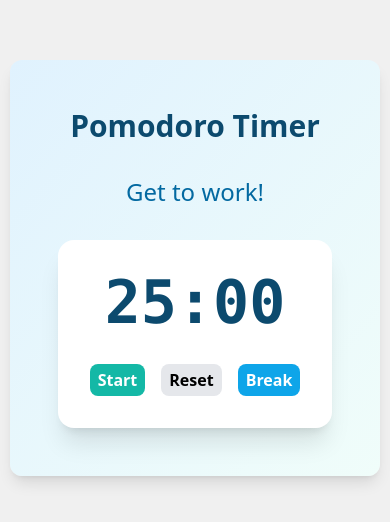
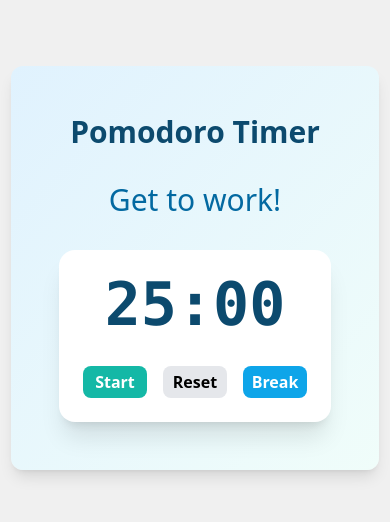
Before and after one commit to elloimbrandon/pomodoro-timer, a Vue app: page / in a window 390 px wide. Shown: the part 154-676 px from the top of the page. Built offline with nearby package versions, Linux system fonts and the light colour scheme.

Commit message:
fix buttons

```diff
--- a/src/components/Timer.vue
+++ b/src/components/Timer.vue
@@ -1,12 +1,12 @@
 <template>
-    <div class="flex flex-col items-center space-y-8 p-8 md:p-12 bg-white rounded-2xl shadow-xl w-full">
+    <div class="flex flex-col items-center space-y-8 p-6 md:p-12 bg-white rounded-2xl shadow-xl w-full">
         <span class="time-value text-6xl font-mono font-bold text-sky-900">
             {{ formattedTime }}
         </span>
         <div class="controls flex gap-4">
             <button
                 @click="handleStartPause"
-                class="px-2 py-1 md:px-6 md:py-3 rounded-lg font-semibold transition-all"
+                class="px-2 py-1 md:px-6 md:py-3 w-16 md:w-24 rounded-lg font-semibold transition-all"
                 :class="activeStore.isRunning
                     ? 'bg-rose-500 hover:bg-rose-600 text-white'
                     : 'bg-teal-500 hover:bg-teal-600 text-white'"
@@ -15,13 +15,13 @@
             </button>
             <button
                 @click="handleReset"
-                class="px-2 py-1 md:px-6 md:py-3 bg-gray-200 hover:bg-gray-300 rounded-lg font-semibold transition-all"
+                class="px-2 py-1 md:px-6 md:py-3 w-16 md:w-24 bg-gray-200 hover:bg-gray-300 rounded-lg font-semibold transition-all"
             >
                 Reset
             </button>
             <button
                 @click="handleModeSwitch"
-                class="px-2 py-1 md:px-6 md:py-3 bg-sky-500 hover:bg-sky-600 text-white rounded-lg font-semibold transition-all"
+                class="px-2 py-1 md:px-6 md:py-3 w-16 md:w-24 bg-sky-500 hover:bg-sky-600 text-white rounded-lg font-semibold transition-all"
             >
                 {{ isPomoStore ? 'Break' : 'Work' }}
             </button>
--- a/src/views/HomeView.vue
+++ b/src/views/HomeView.vue
@@ -2,7 +2,7 @@
   <main class="antialiased w-full h-screen md:w-[800px] md:mx-auto flex items-center justify-center">
     <section class="flex flex-col items-center justify-center space-y-8 bg-gradient-to-br mx-6 p-12 from-sky-100 to-teal-50 rounded-xl shadow-lg">
       <h1 class="text-3xl md:text-4xl font-bold text-sky-900">Pomodoro Timer</h1>
-      <h2 class="text-2xl md:text-3xl text-sky-700 font-medium">{{ store.title }}</h2>
+      <h2 class="text-3xl md:text-4xl text-sky-700 font-medium">{{ store.title }}</h2>
       <Timer @store-change="handleStoreChange"/>
     </section>
   </main>
```
